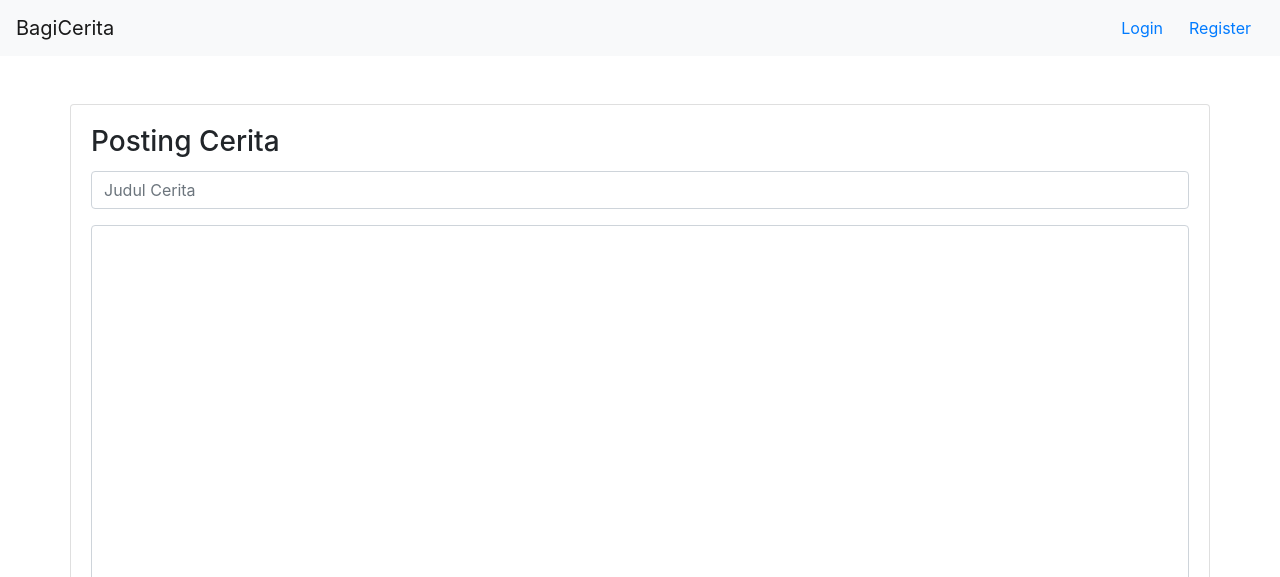
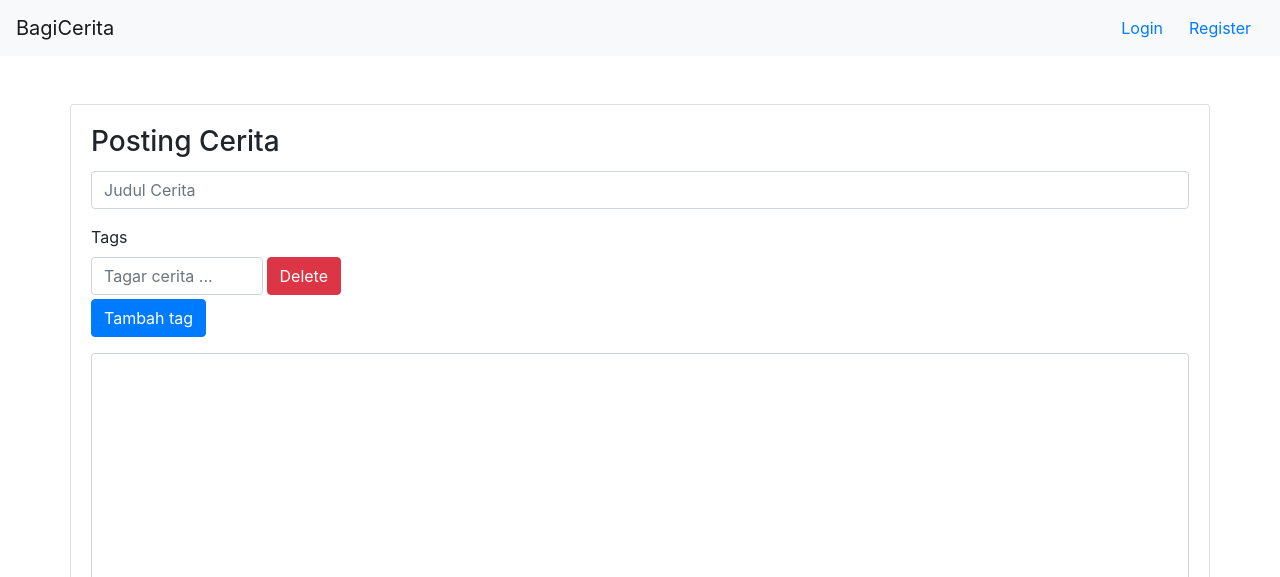
Before and after one commit to ristiriantoadi/django-bagi-cerita, a Django app: page /stories/post in a window 1280 px wide. Shown: the top 577 px of the page. Run offline with Django 3.2, Linux system fonts and the light colour scheme; some libraries are stand-ins or nearby versions.

Commit message:
add font aesome integration to django

```diff
--- a/bagicerita/settings.py
+++ b/bagicerita/settings.py
@@ -53,7 +53,8 @@ INSTALLED_APPS = [
     'django.contrib.messages',
     'django.contrib.staticfiles',
     'story',
-    'user'
+    'user',
+    'fontawesome-free'
 ]
 
 MIDDLEWARE = [
--- /dev/null
+++ b/requirements.txt
@@ -0,0 +1 @@
+fontawesome-free==5.13.1
--- a/templates/base.html
+++ b/templates/base.html
@@ -9,8 +9,9 @@
         {% endblock %}
     </title>
     <link rel="stylesheet" href="https://maxcdn.bootstrapcdn.com/bootstrap/4.0.0/css/bootstrap.min.css" integrity="sha384-Gn5384xqQ1aoWXA+058RXPxPg6fy4IWvTNh0E263XmFcJlSAwiGgFAW/dAiS6JXm" crossorigin="anonymous">
-    <link rel="stylesheet" href="https://cdnjs.cloudflare.com/ajax/libs/font-awesome/4.7.0/css/font-awesome.min.css">
     <link rel="stylesheet" type="text/css" href="{% static 'style.css' %}">
+    <!-- reference your installed Font Awesome Free package's files here -->
+    <script src="{% static 'fontawesome_free/js/all.min.js' %}"></script>
 </head>
 <body>
     {% block content %}
--- a/templates/story/posting_story.html
+++ b/templates/story/posting_story.html
@@ -17,6 +17,14 @@
                         {% csrf_token %}
                         <div class="form-group">
                           <input type="text" value="{% if story %} {{story.title}}  {% endif %}" class="form-control" name="title" id="exampleFormControlInput1" placeholder="Judul Cerita">
+                        </div>
+                        <div class="form-group" style="max-width: 250px;">
+                          <label for="tags">Tags</label>
+                          <div style="display: flex;" class="input-tag">
+                            <input type="text" class="form-control" name="tags" required id="tags" placeholder="Tagar cerita ...">
+                            <button class="btn btn-danger ml-1" id="add-tags"><i class="fas fa-trash"></i>Delete</button>
+                          </div>
+                          <button class="btn btn-primary mt-1" id="add-tags">Tambah tag</button>
                         </div>
                         <div class="form-group">
                           <textarea class="form-control" name="content" id="exampleFormControlTextarea1" rows="50">
```
Also changed, not shown: db.sqlite3.
